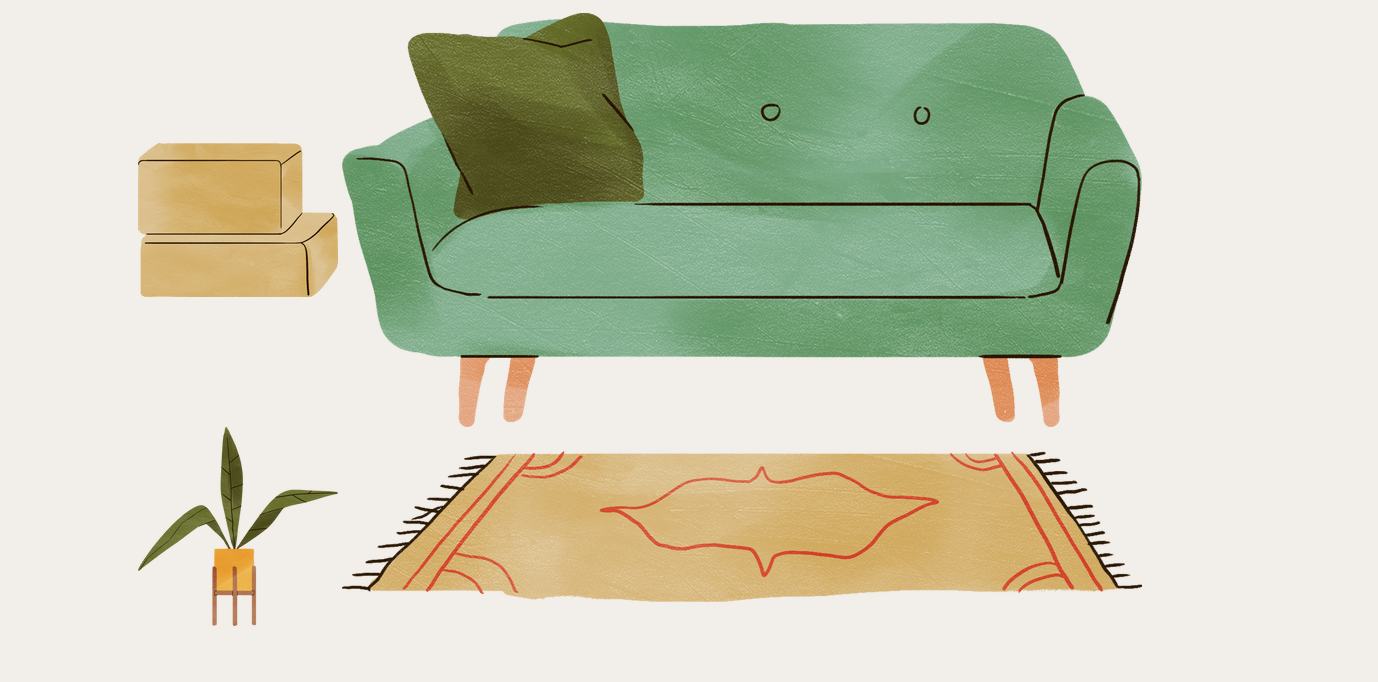
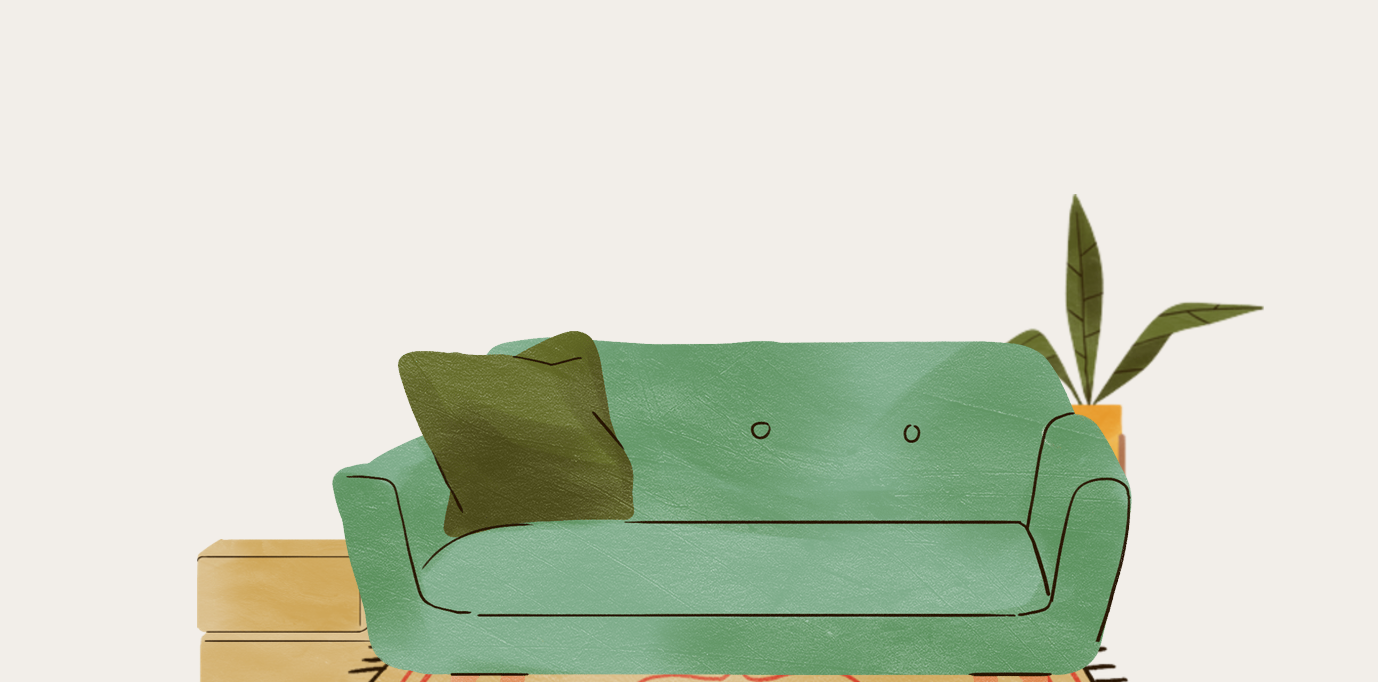
Before and after one commit to SumeetSutrave77/grhapravesh, a plain HTML site: page index.html in a window 1280 px wide. Shown: the part 518-1200 px from the top of the page, 1378 px wide, since content can reach past the window. Before the commit the page ends 1144 px from the top, so only its background shows below. Drawn offline with nearby package versions, Linux system fonts and the light colour scheme; a web font is replaced by a local one.

Commit message:
image update

```diff
--- a/index.html
+++ b/index.html
@@ -32,10 +32,7 @@
          </div>
          <div class="row">
             <div class="col">
-               <img src="./images/b.png" />
-               <img src="./images/s.png" />
-               <img src="./images/t.png" />
-               <img src="./images/k.png" />
+               <img src="./images/f1.png" />
             </div>
          </div>
       </div>
```
Also changed, not shown: images/f.png (added), images/f1.png (added).
